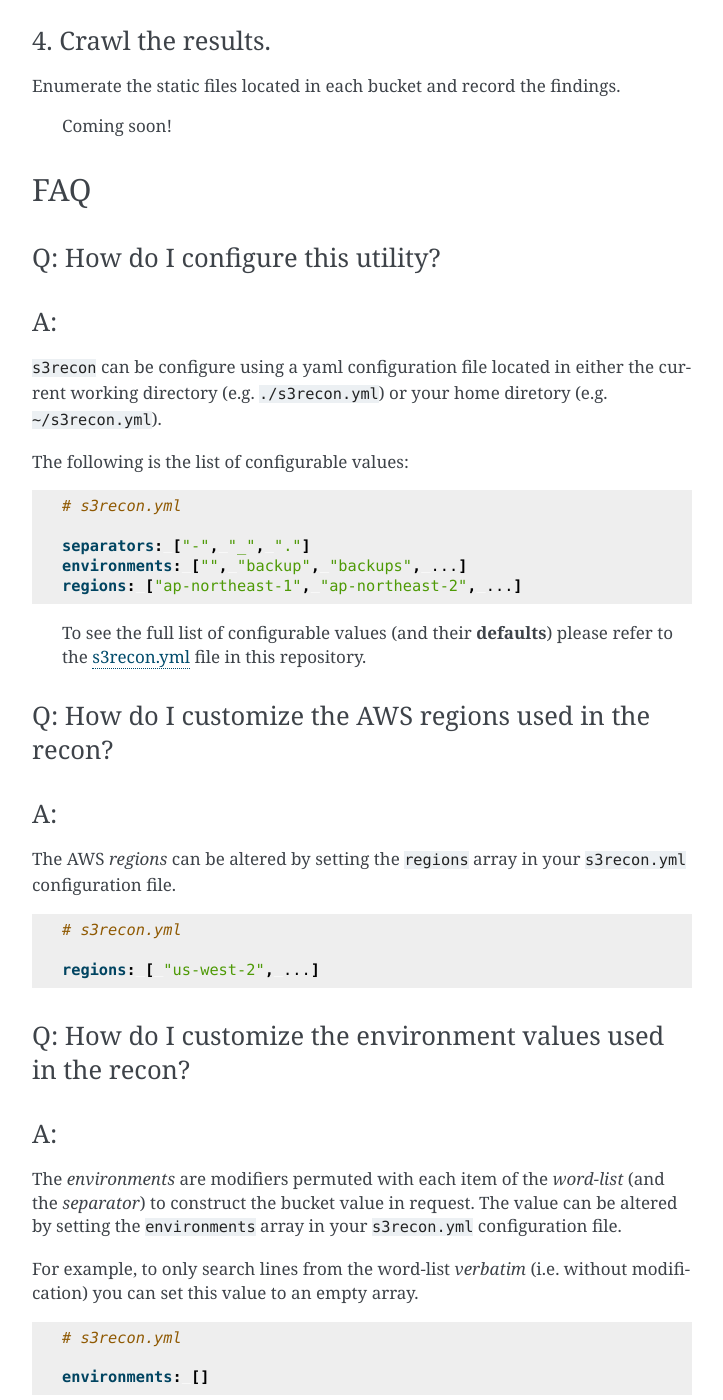
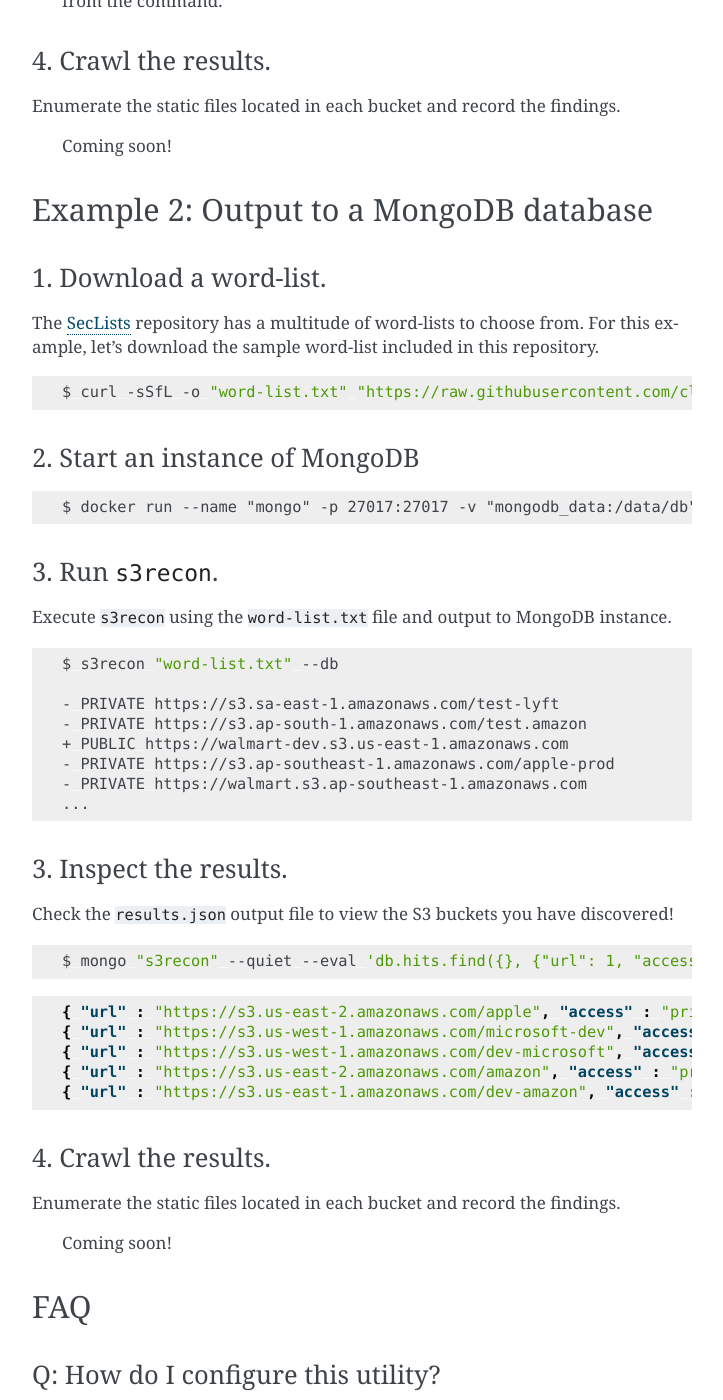
Before and after one commit to clarketm/s3recon, a Sphinx documentation site: the page built from docs/source/index.md, in a window 1280 px wide and 1400 px high, scrolled down 1866 px. Shown: the whole window, without its empty margins (388-1111 px from the left). Built offline with Sphinx 7.4.7, drawn with Linux system fonts in a browser that asks for light colours; some of the changed text lies outside the part shown.

Commit message:
update usage documentation with another example

````diff
--- a/docs/source/index.md
+++ b/docs/source/index.md
@@ -49,14 +49,15 @@ positional arguments:
 
 optional arguments:
   -h, --help                     show this help message and exit
-  -o file, --output file         write output to <file> (default: stdout)
+  -o file, --output file         write output to <file>
+  -d, --db                       write output to database
   -p, --public                   only include 'public' buckets in the output
   -t seconds, --timeout seconds  http request timeout in <seconds> (default: 30)
   -v, --version                  show program's version number and exit
 
 ```
 
-## Example
+## Example 1: Output to a json file
 
 #### 1. Download a word-list.
 The [SecLists](https://github.com/clarketm/s3recon/edit/master/README.md) repository has a multitude of word-lists to choose from. For this example, let's download the sample word-list included in this repository.
@@ -106,6 +107,54 @@ Enumerate the static files located in each bucket and record the findings.
 > Coming soon!
 
 
+## Example 2: Output to a MongoDB database
+
+#### 1. Download a word-list.
+The [SecLists](https://github.com/clarketm/s3recon/edit/master/README.md) repository has a multitude of word-lists to choose from. For this example, let's download the sample word-list included in this repository.
+
+```bash
+$ curl -sSfL -o "word-list.txt" "https://raw.githubusercontent.com/clarketm/s3recon/master/data/words.txt"
+```
+
+#### 2. Start an instance of MongoDB
+```text
+$ docker run --name "mongo" -p 27017:27017 -v "mongodb_data:/data/db" -v "mongodb_config:/data/configdb" -d mongo
+```
+
+#### 3. Run `s3recon`.
+Execute `s3recon` using the `word-list.txt` file and output to MongoDB instance.
+
+```bash
+$ s3recon "word-list.txt" --db
+
+- PRIVATE https://s3.sa-east-1.amazonaws.com/test-lyft
+- PRIVATE https://s3.ap-south-1.amazonaws.com/test.amazon
++ PUBLIC https://walmart-dev.s3.us-east-1.amazonaws.com
+- PRIVATE https://s3.ap-southeast-1.amazonaws.com/apple-prod
+- PRIVATE https://walmart.s3.ap-southeast-1.amazonaws.com
+...
+```
+
+#### 3. Inspect the results.
+Check the `results.json` output file to view the S3 buckets you have discovered!
+
+```bash
+$ mongo "s3recon" --quiet --eval 'db.hits.find({}, {"url": 1, "access": 1, "_id": 0}).limit(5)'
+```
+
+```json
+{ "url" : "https://s3.us-east-2.amazonaws.com/apple", "access" : "private" }
+{ "url" : "https://s3.us-west-1.amazonaws.com/microsoft-dev", "access" : "private" }
+{ "url" : "https://s3.us-west-1.amazonaws.com/dev-microsoft", "access" : "private" }
+{ "url" : "https://s3.us-east-2.amazonaws.com/amazon", "access" : "private" }
+{ "url" : "https://s3.us-east-1.amazonaws.com/dev-amazon", "access" : "private" }
+```
+
+#### 4. Crawl the results.
+Enumerate the static files located in each bucket and record the findings.
+> Coming soon!
+
+
 ## FAQ
 #### Q: How do I configure this utility?
 #### A:
@@ -115,8 +164,14 @@ The following is the list of configurable values:
 ```yaml
 # s3recon.yml
 
+database:
+  host: "0.0.0.0"
+  port: 27017
+
 separators: ["-", "_", "."]
+
 environments: ["", "backup", "backups", ...]
+
 regions: ["ap-northeast-1", "ap-northeast-2", ...]
 ```
 
@@ -145,12 +200,32 @@ For example, to only search lines from the word-list *verbatim* (i.e. without mo
 environments: []
 ```
 
+#### Q: How do I customize the MongoDB host and port?
+#### A:
+The database *host* and *port* can be configured by altering the `database` map in your `s3recon.yml` configuration file.
+
+For example, to only search lines from the word-list *verbatim* (i.e. without modification) you can set this value to an empty array.
+```yaml
+# s3recon.yml
+
+database:
+  host: "0.0.0.0"
+  port: 27017
+```
+
+#### Q: How do I use a database other than MongoDB?
+#### A:
+At the moment only MongoDB is supported.
+
 ## Going Forward
 
 - [ ] Create `crawl` command to crawl public/private buckets found in `find` stage.
 - [ ] Separate out `find` and `crawl` as subcommands.
 - [ ] Store discovered buckets in a NoSQL database.
 
+## Disclaimer
+This tools is distributed for educational and security purposes. I take no responsibility and assume no liability for the manner in which this tool is used.
+
 ## License
 
 MIT © [**Travis Clarke**](https://blog.travismclarke.com/)
````
Also changed, not shown: README.md (+77 -2 lines).
